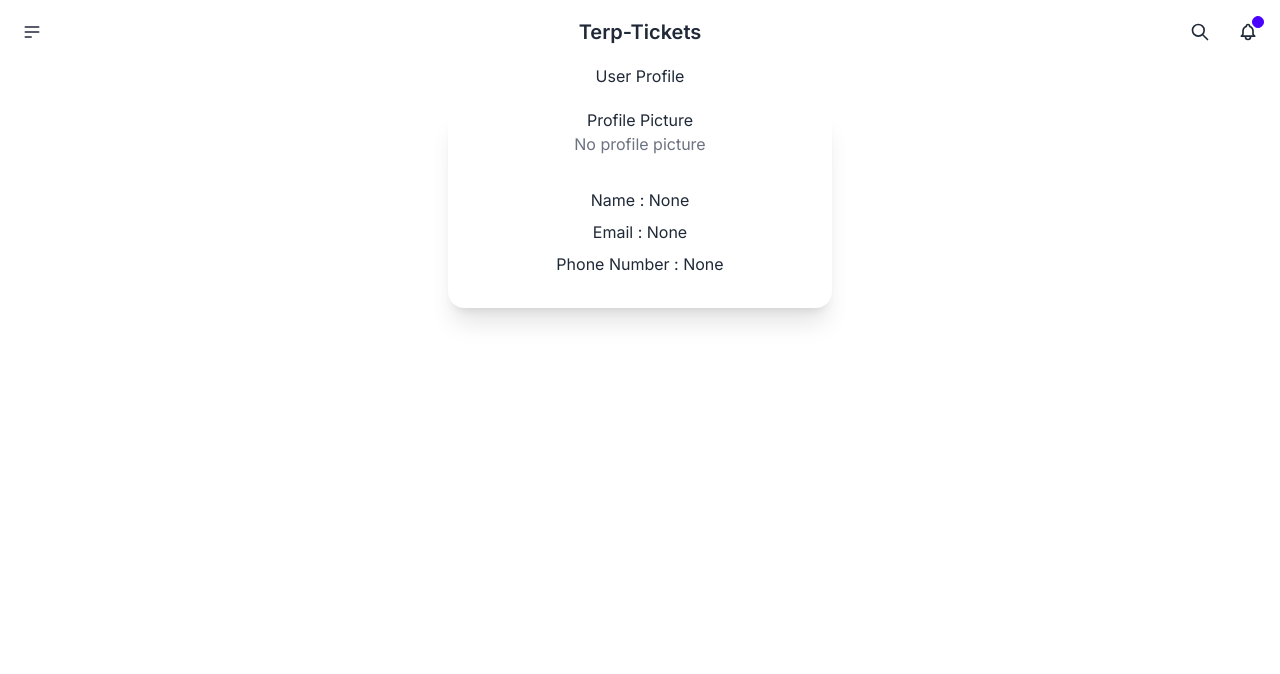
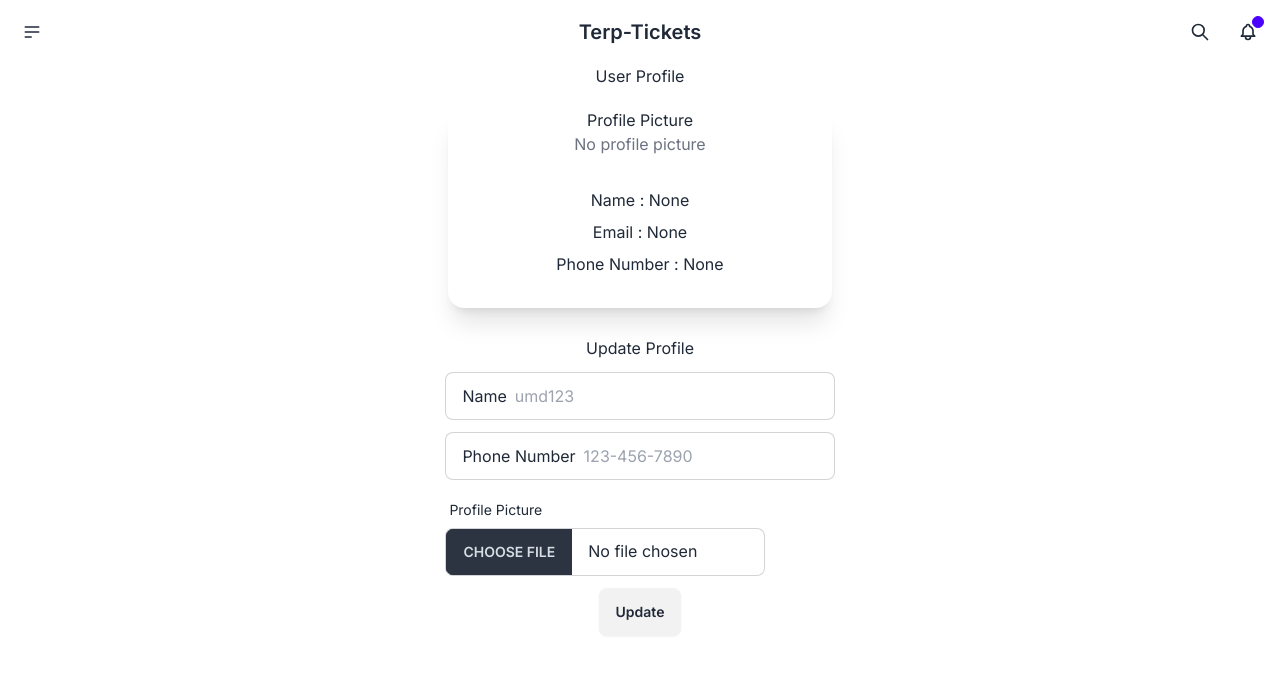
Before and after one commit to roderickli1189/terp-tickets-frontend, a Next.js app: page /user-profile/1 in a window 1280 px wide. Shown: the top 674 px of the page. Built offline with nearby package versions, Linux system fonts and the light colour scheme; no server answers.

Commit message:
added more to profile update form just need to add a modal confirming a user if they really want to update

```diff
--- /dev/null
+++ b/src/app/components/forms/profile-update-form.tsx
@@ -0,0 +1,109 @@
+"use client";
+
+import { SubmitHandler, useForm } from "react-hook-form";
+import { getAuth, signInWithEmailAndPassword } from "firebase/auth";
+import { useRouter } from "next/navigation";
+import { z } from "zod";
+import { zodResolver } from "@hookform/resolvers/zod";
+
+const schema = z.object({
+  name: z.string(),
+  phoneNumber: z
+    .string()
+    .optional()
+    .refine(
+      (val) => {
+        const regex = /^\d{3}-\d{3}-\d{4}$/;
+        return !val || regex.test(val);
+      },
+      {
+        message: "Invalid phone number format",
+      }
+    ),
+  profilePic: z.instanceof(FileList),
+});
+
+type FormFields = z.infer<typeof schema>;
+
+export default function ProfileForm() {
+  const {
+    register,
+    handleSubmit,
+    reset,
+    setError,
+    formState: { errors, isSubmitting },
+  } = useForm<FormFields>({ resolver: zodResolver(schema) });
+
+  const auth = getAuth();
+  const router = useRouter();
+
+  const onSubmit: SubmitHandler<FormFields> = async (data) => {
+    console.log(data);
+    reset();
+  };
+
+  return (
+    <div>
+      <form onSubmit={handleSubmit(onSubmit)}>
+        <div className="my-3">
+          <label className="input input-bordered flex items-center gap-2">
+            Name
+            <input
+              {...register("name")}
+              type="text"
+              className="grow"
+              placeholder="umd123"
+            />
+          </label>
+        </div>
+
+        {errors.name && (
+          <div className="text-red-500">{errors.name.message}</div>
+        )}
+
+        <div className="my-3">
+          <label className="input input-bordered flex items-center gap-2">
+            Phone Number
+            <input
+              {...register("phoneNumber")}
+              type="tel"
+              className="grow"
+              placeholder="123-456-7890"
+            />
+          </label>
+        </div>
+
+        {errors.phoneNumber && (
+          <div className="text-red-500">{errors.phoneNumber.message}</div>
+        )}
+
+        <div className="my-3">
+          <label className="form-control w-full max-w-xs">
+            <div className="label">
+              <span className="label-text">Profile Picture</span>
+            </div>
+            <input
+              {...register("profilePic")}
+              type="file"
+              className="file-input file-input-bordered w-full max-w-xs"
+            />
+          </label>
+        </div>
+
+        {errors.profilePic && (
+          <div className="text-red-500">{errors.profilePic.message}</div>
+        )}
+
+        <div className="my-3 flex justify-center">
+          <button type="submit" className="btn">
+            Update
+          </button>
+        </div>
+
+        {errors.root && (
+          <div className="text-red-500">{errors.root.message}</div>
+        )}
+      </form>
+    </div>
+  );
+}
--- a/src/app/user-profile/[id]/page.tsx
+++ b/src/app/user-profile/[id]/page.tsx
@@ -2,6 +2,7 @@
 
 import { useAuthState } from "react-firebase-hooks/auth";
 import { auth } from "@/app/firebase/config";
+import ProfileForm from "@/app/components/forms/profile-update-form";
 
 export default function userProfile({ params }: { params: { id: string } }) {
   const [user, loading, error] = useAuthState(auth);
@@ -29,6 +30,8 @@ export default function userProfile({ params }: { params: { id: string } }) {
           <h2>Phone Number : {user?.phoneNumber || "None"}</h2>
         </div>
       </div>
+      <h1 className="mt-7">Update Profile</h1>
+      <ProfileForm></ProfileForm>
     </div>
   );
 }
```
